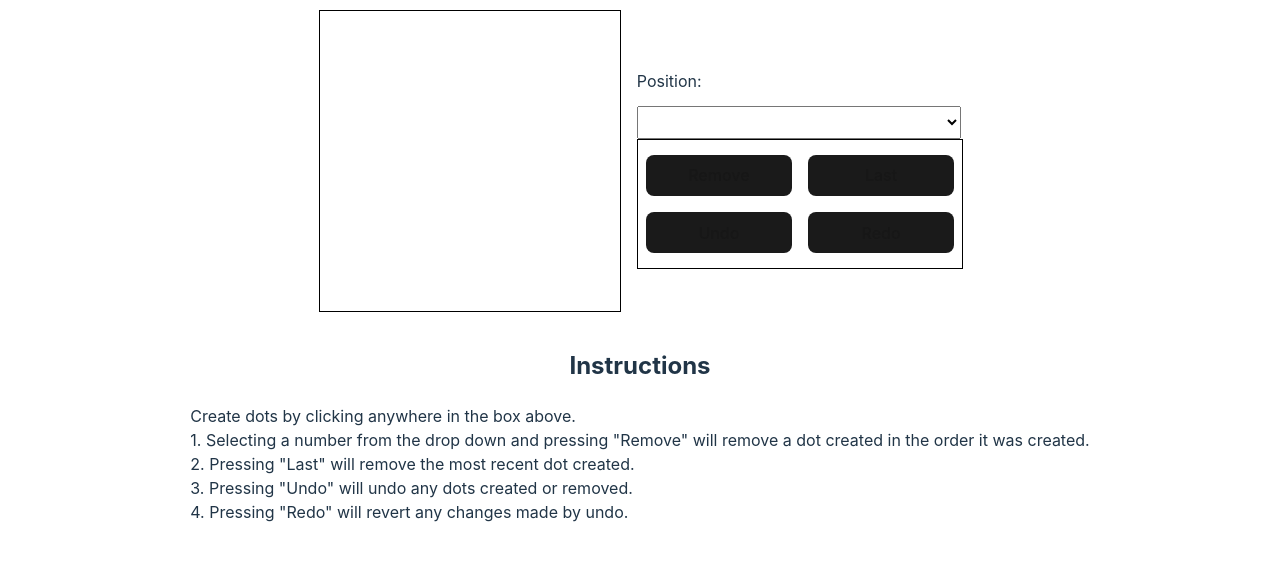
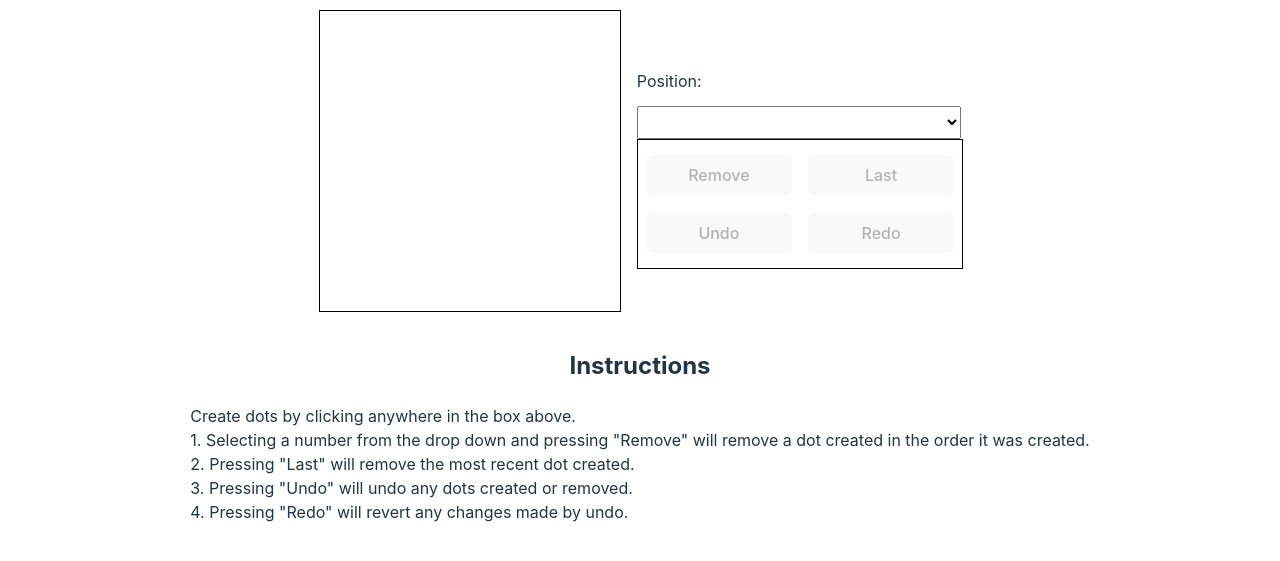
Before and after one commit to Enantoka/Vanilla-JS-Portfolio, a website built with Vite: page pages/dot_maker.html in a window 1280 px wide. Shown: the part 171-732 px from the top of the page. Built offline with nearby package versions, Linux system fonts and the light colour scheme.

Commit message:
Update button color

```diff
--- a/utilities/css/global_style.css
+++ b/utilities/css/global_style.css
@@ -75,7 +75,8 @@ button {
   font-size: 1em;
   font-weight: 500;
   font-family: inherit;
-  background-color: #1a1a1a;
+  /* background-color: #1a1a1a; */
+  background-color: #f9f9f9;
   cursor: pointer;
   transition: border-color 0.25s;
 }
```
